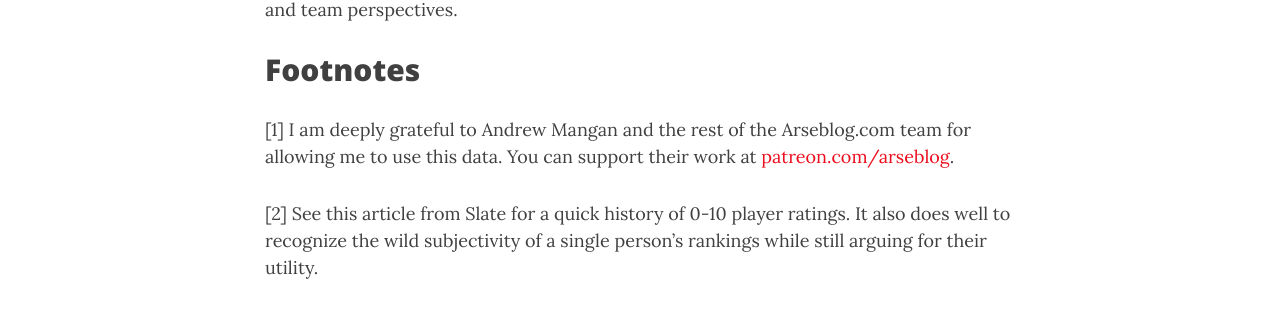
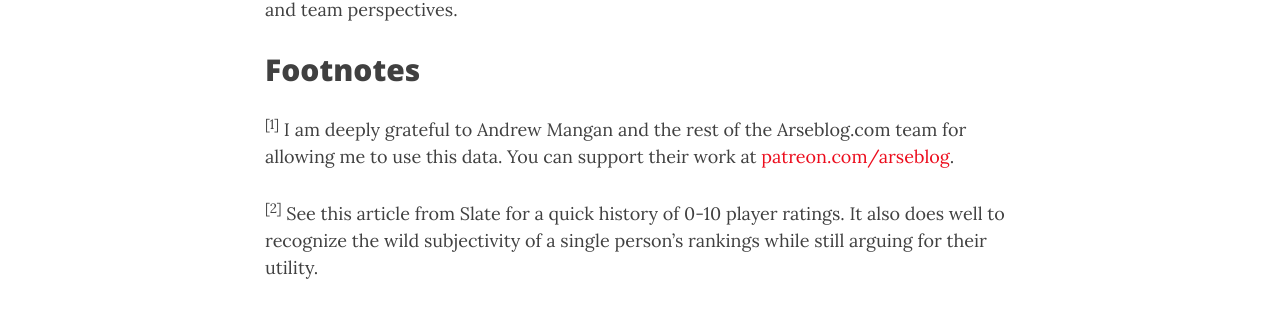
Before and after one commit to deppen8/player8, a Jekyll site: the page built from index.md, in a window 1280 px wide and 1400 px high, scrolled down 381 px. Shown: the part 805-1119 px from the top of the window. Built offline with Jekyll 4.4.1, drawn with Linux system fonts in a browser that asks for light colours; nearby versions of some CDN libraries.

Commit message:
Fix some css

```diff
--- a/css/main.css
+++ b/css/main.css
@@ -380,8 +380,11 @@
 }
 .post-image img {
   border-radius: 100px;
+  height: 100%;
+  width: 100%;
+/*
   height: 192px;
-  width: 192px;
+  width: 192px;*/
 }
 .post-preview .post-read-more {
   font-weight: 800;
--- a/index.md
+++ b/index.md
@@ -4,7 +4,6 @@
 subtitle: A project to study the wisdom of Arsenal fans
 use-site-title: true
 ---
-
 # Overview
 I believe that we can leverage data from fan ratings of their favorite football team. For instance, fan ratings could be used to:
 - understand how fans view individual players.
@@ -24,6 +23,6 @@
 This project will attempt to explore these ideas and more from both the individual player and team perspectives.
 
 ## Footnotes
-[1] I am deeply grateful to Andrew Mangan and the rest of the Arseblog.com team for allowing me to use this data. You can support their work at [patreon.com/arseblog](https://www.patreon.com/arseblog).
+<sup>[1]</sup> I am deeply grateful to Andrew Mangan and the rest of the Arseblog.com team for allowing me to use this data. You can support their work at [patreon.com/arseblog](https://www.patreon.com/arseblog).
 
-[2] See this article from Slate for a quick history of 0-10 player ratings. It also does well to recognize the wild subjectivity of a single person's rankings while still arguing for their utility.
+<sup>[2]</sup> See this article from Slate for a quick history of 0-10 player ratings. It also does well to recognize the wild subjectivity of a single person's rankings while still arguing for their utility.
```
Also changed, not shown: _posts/2018-04-02-MVPs.md (+1 -1 lines).
